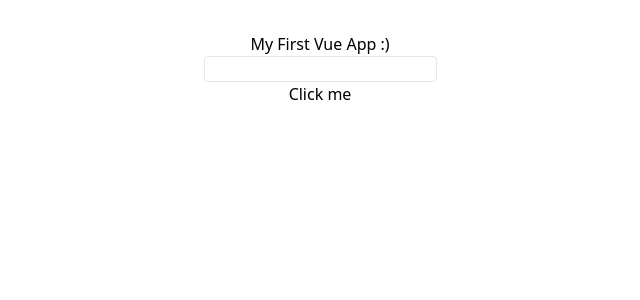
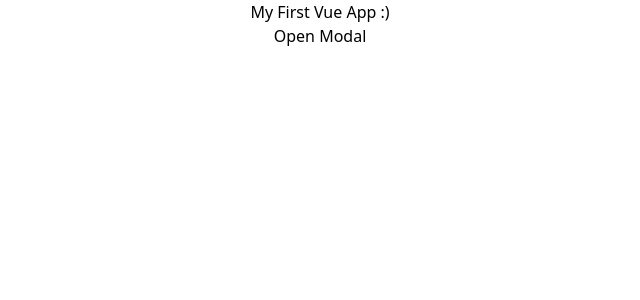
Before and after one commit to omar-diaa-48/learn-vue, a Vue app: page / in a window 1280 px wide. Shown: the top 300 px of the page, without its empty margins (320-960 px from the left). Built offline with nearby package versions, Linux system fonts and the light colour scheme.

Commit message:
add modal

```diff
--- a/src/App.vue
+++ b/src/App.vue
@@ -1,23 +1,38 @@
 <template>
-  <div class="mt-8 flex flex-col items-center">
+  <div class="flex flex-col items-center">
     <h1>{{ title }}</h1>
-    <input class="border rounded" type="text" ref="name" />
-    <button @click="handleClick">Click me</button>
+    <Modal
+      v-if="showModal"
+      :header="header"
+      :text="text"
+      theme="sale"
+      @close="toggleModal"
+    />
+    <button @click="toggleModal">Open Modal</button>
   </div>
 </template>
 
+
 <script>
+import Modal from "./components/Modal.vue";
+
 export default {
   name: "App",
   data() {
     return {
       title: "My First Vue App :)",
+      header: "Sign up",
+      text: "Grab your courses now!",
+      showModal: false,
     };
   },
   methods: {
-    handleClick() {
-      this.$refs.name.focus();
+    toggleModal() {
+      this.showModal = !this.showModal;
     },
+  },
+  components: {
+    Modal,
   },
 };
 </script>
--- /dev/null
+++ b/src/components/Modal.vue
@@ -0,0 +1,22 @@
+<template>
+  <div
+    @click.self="closeModal"
+    class="top-0 fixed bg-slate-500 bg-opacity-50 w-full h-full"
+  >
+    <div class="w-96 p-5 mx-auto my-24 bg-white rounded-lg">
+      <h1>{{ header }}</h1>
+      <p>{{ text }}</p>
+    </div>
+  </div>
+</template>
+
+<script>
+export default {
+  props: ["header", "text", "theme"],
+  methods: {
+    closeModal() {
+      this.$emit("close");
+    },
+  },
+};
+</script>
```
